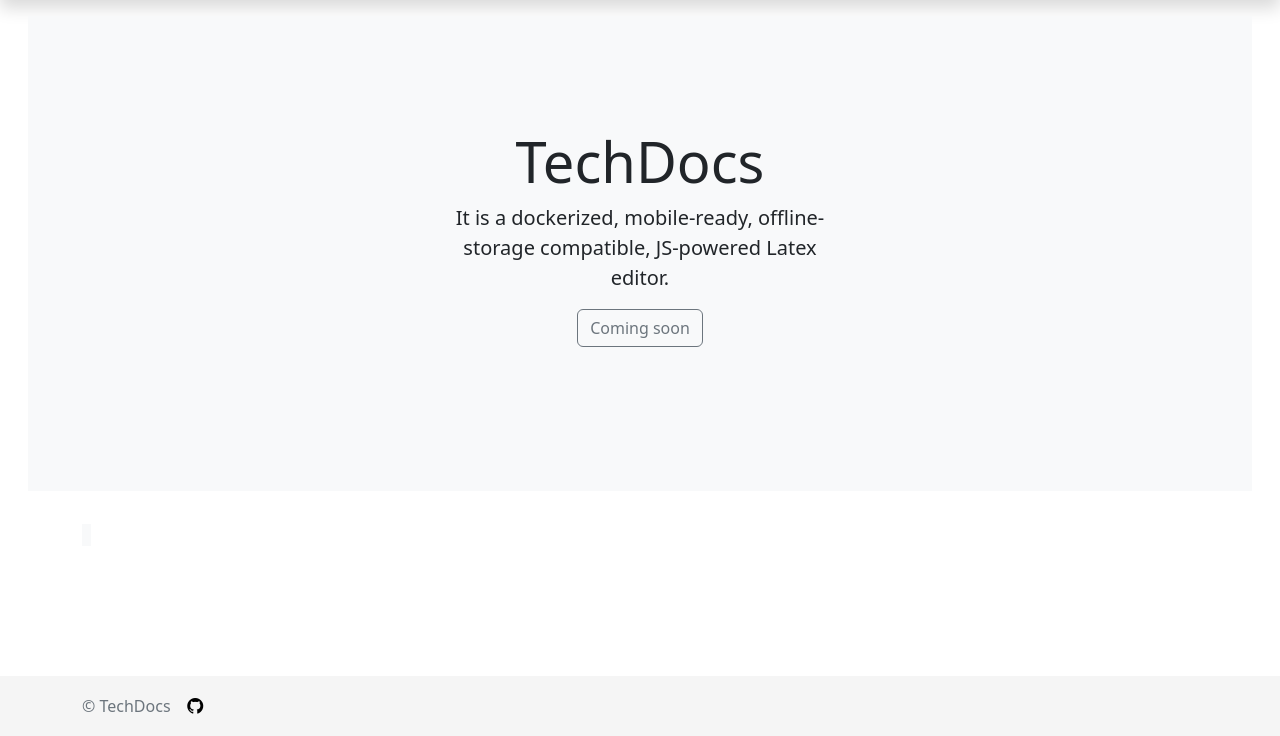
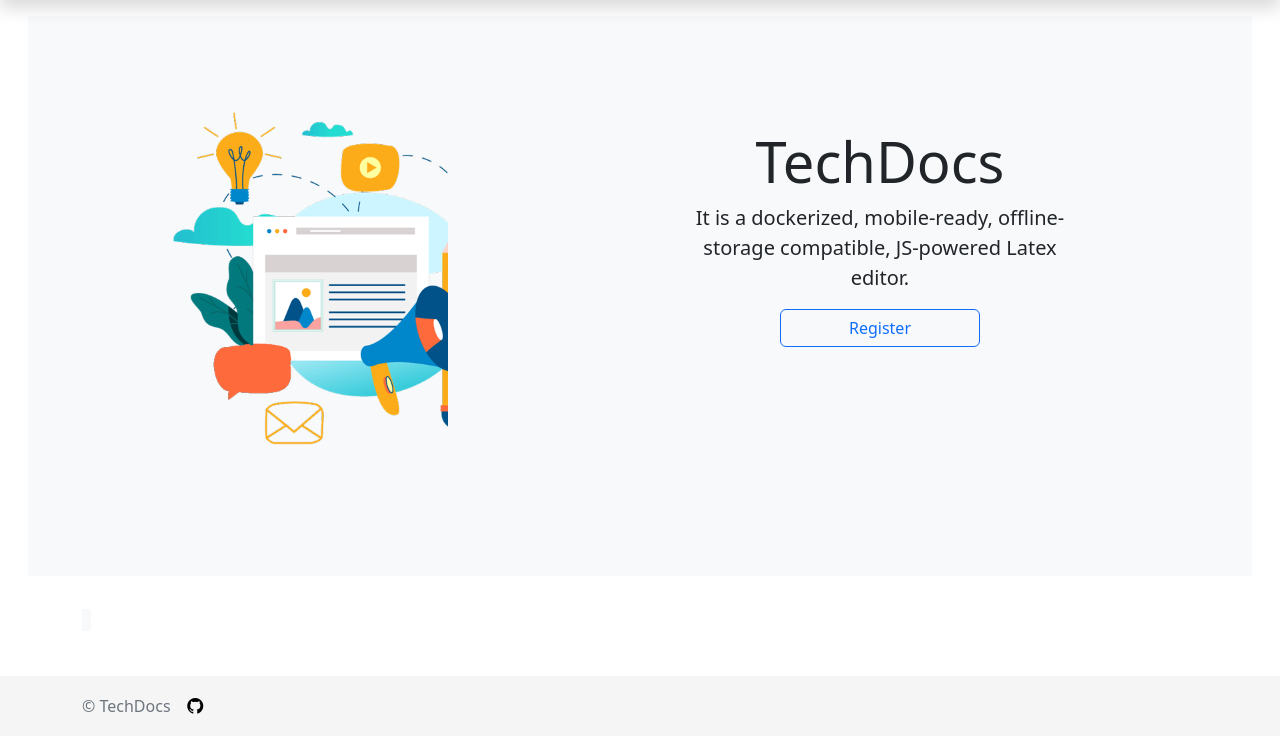
Before and after one commit to prernawaghray/GL-TechDocs, a Flask app: page / in a window 1280 px wide. Shown: the part 64-800 px from the top of the page. Run offline with Flask 3, Linux system fonts and the light colour scheme; some libraries are stand-ins or nearby versions.

Commit message:
homepage

```diff
--- a/frontend/app/templates/base.html
+++ b/frontend/app/templates/base.html
@@ -10,7 +10,7 @@
     <link rel="apple-touch-icon" sizes="180x180" href="{{ url_for('static', filename='images/icons/apple-touch-icon.png') }}">
     <link rel="icon" type="image/png" sizes="32x32" href="{{ url_for('static', filename='images/icons/favicon-32x32.png') }}">
     <link rel="icon" type="image/png" sizes="32x32" href="{{ url_for('static', filename='images/icons/favicon-16x16.png') }}">
-    <link rel="manifest" href="">
+    <link rel="manifest" href="{{url_for('manifest')}}">
     <link rel="preconnect" href="https://fonts.googleapis.com">
     <link rel="preconnect" href="https://fonts.gstatic.com" crossorigin>
     <!-- GLOBAL CSS -->
--- a/frontend/app/templates/home-page/home.html
+++ b/frontend/app/templates/home-page/home.html
@@ -10,11 +10,16 @@
 
 {% block body %}
 
-<div class="position-relative overflow-hidden p-3 p-md-5 m-md-3 text-center bg-light">
-    <div class="col-md-5 p-lg-5 mx-auto my-5 mt-3">
-        <h1 class="display-4 fw-normal">TechDocs</h1>
-        <p class="lead fw-normal">It is a dockerized, mobile-ready, offline-storage compatible, JS-powered Latex editor. </p>
-        <a class="btn btn-outline-secondary" href="#">Coming soon</a>
+<div class="p-3 p-md-5 m-md-3 text-center bg-light">
+    <div class="row">
+        <div class="col-md-3 p-lg-5 mx-auto my-5 mt-3" style="background-image:url({{url_for('static',filename="images/h2.png")}});height:400px;background-size:400px;background-repeat:no-repeat;">
+
+        </div>
+        <div class="col-md-5 p-lg-5 mx-auto my-5 mt-3">
+            <h1 class="display-4 fw-normal">TechDocs</h1>
+            <p class="lead fw-normal">It is a dockerized, mobile-ready, offline-storage compatible, JS-powered Latex editor. </p>
+            <a class="btn btn-outline-primary" style="width: 200px;" href="{{url_for('registration')}}">Register</a>
+        </div>
     </div>
     <div class="product-device shadow-sm d-none d-md-block"></div>
     <div class="product-device product-device-2 shadow-sm d-none d-md-block"></div>
```
Also changed, not shown: frontend/app/static/images/h1.webp (added), frontend/app/static/images/h2.png (added).
